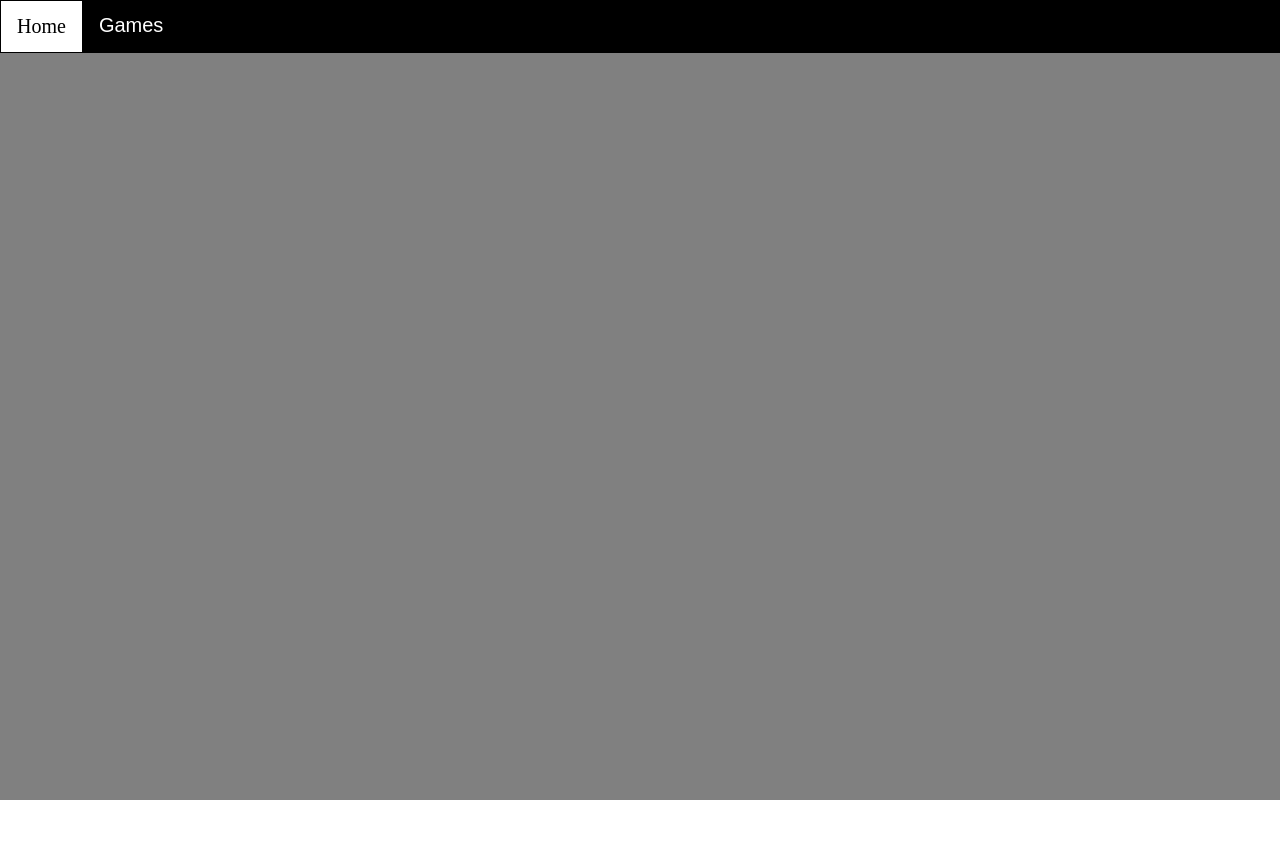
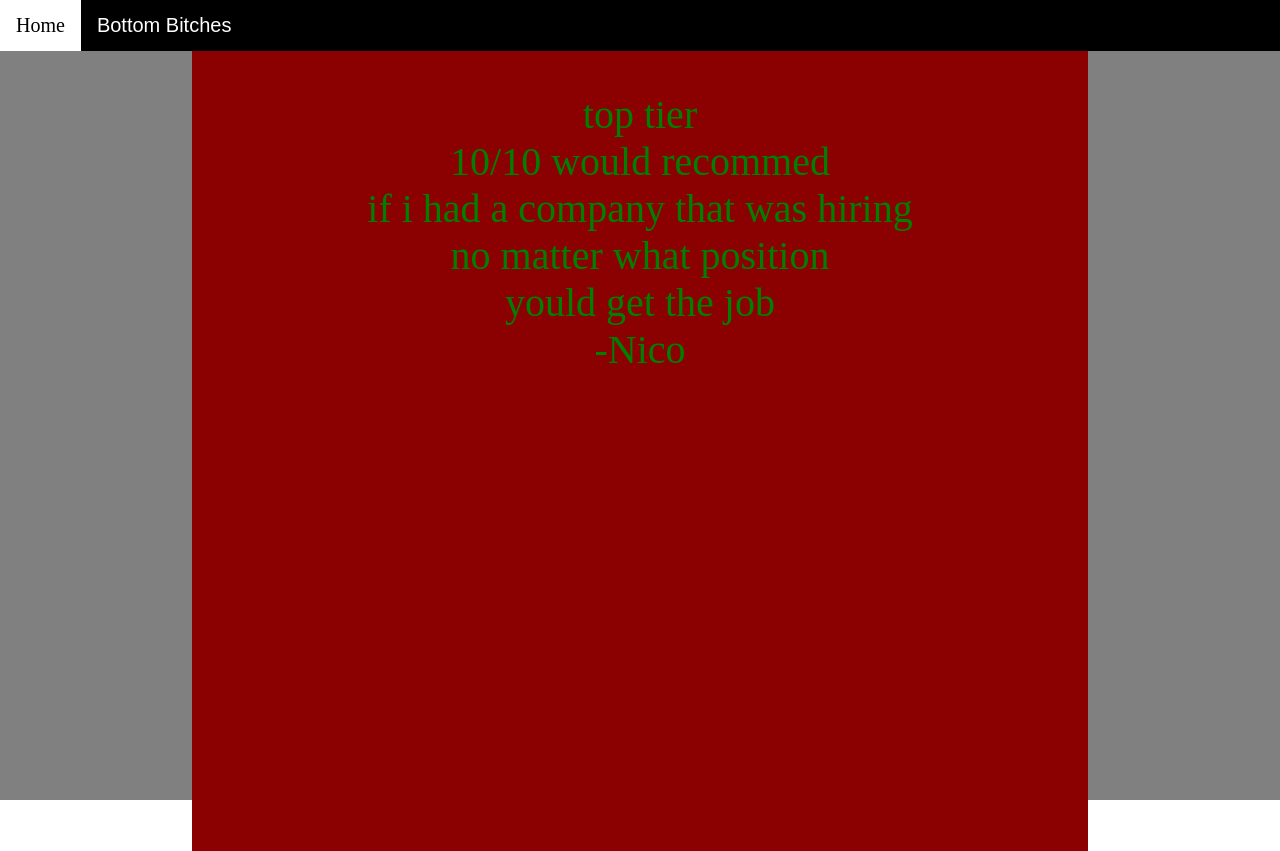
Before and after one commit to Andrewt0/portfolio-site, a React (Create React App) app: page / in a window 1280 px wide. Before the commit the page ends 800 px from the top, so only its background shows below. Built offline with nearby package versions, Linux system fonts and the light colour scheme.

Commit message:
code clean up

```diff
--- a/public/index.html
+++ b/public/index.html
@@ -17,20 +17,10 @@
       work correctly both with client-side routing and a non-root public URL.
       Learn how to configure a non-root public URL by running `npm run build`.
     -->
-    <title>React App</title>
+    <title>Portfolio App</title>
   </head>
   <body>
     <noscript>You need to enable JavaScript to run this app.</noscript>
     <div id="root"></div>
-    <!--
-      This HTML file is a template.
-      If you open it directly in the browser, you will see an empty page.
-
-      You can add webfonts, meta tags, or analytics to this file.
-      The build step will place the bundled scripts into the <body> tag.
-
-      To begin the development, run `npm start` or `yarn start`.
-      To create a production bundle, use `npm run build` or `yarn build`.
-    -->
   </body>
 </html>
--- a/src/main/Main.tsx
+++ b/src/main/Main.tsx
@@ -10,6 +10,16 @@ export const Main:React.FC = () => {
             <div className="Main-header">
               <NavBar />
             </div>
+            <div className="Main-body">
+              <p>
+              top tier<br/>
+              10/10 would recommed<br/>
+              if i had a company that was hiring<br/>
+              no matter what position<br/>
+              yould get the job<br/>
+              -Nico
+              </p>
+            </div>
         </div>
       );
 }
--- a/src/shared/navbar/navbar.tsx
+++ b/src/shared/navbar/navbar.tsx
@@ -21,23 +21,16 @@ export const NavBar:React.FC = () => {
     const contents : Content[] = data.contents;
     const navItems = contents.map((contents, idx)=>
         {
-            //makes sure title was properly set in navcontents.json
-            if(contents.title){
+            const title = contents.title ? contents.title : "Undefined";
+            const referenceLink = contents.referenceLink ? contents.referenceLink : "";
                 //if item has sublinks for dropdown
-                if(contents.subLinks){
-                    return(
-                        <NavItem title={contents.title} subLinks = {contents.subLinks} key={idx}/>
-                    );
-                }
-                if(contents.referenceLink){
-                    return(
-                        <NavItem title={contents.title} referenceLink = {contents.referenceLink} key={idx}/>
-                    );
-                }
+            if(contents.subLinks){
+                return(
+                     <NavItem title={title} subLinks = {contents.subLinks} key={idx}/>
+                );
             }
-            //default return if missing information to form proper item
             return(
-                <NavItem title="Undefined" referenceLink="" key={idx}/>
+                <NavItem title={contents.title} referenceLink = {referenceLink} key={idx}/>
             );
         }
     );
--- a/src/shared/navbar/navcontents.json
+++ b/src/shared/navbar/navcontents.json
@@ -5,14 +5,14 @@
             "referenceLink": "link-to-home"
         },
         {
-            "title": "Games",
+            "title": "Bottom Bitches",
             "subLinks": [
                 {
-                    "title": "Child1",
+                    "title": "Graeme",
                     "referenceLink": "link-to-child1"
                 },
                 {
-                    "title":"Child2",
+                    "title":"Graeme again",
                     "referenceLink":"link-to-child2"
                 }
             ]
--- a/src/shared/navbar/navitem.tsx
+++ b/src/shared/navbar/navitem.tsx
@@ -28,17 +28,14 @@ export const NavItem:React.FC<NavItemProps> = (props) => {
         const navItems = props.subLinks.map((subLinks, idx)=>
         //checks that both properties were properly set in navcontents.json
         {
-            console.log(subLinks);
-            if(subLinks.title && subLinks.referenceLink){
-                return(
-                    <NavLink title={ subLinks.title } referenceLink={ subLinks.referenceLink } key={ idx }/>
-                );
-            } else {
-                //passes default values if either were not properly set
-                return(
-                    <NavLink title="Undefined" referenceLink="" key={idx}  />
-                );
-            }
+            const title = subLinks.title ? subLinks.title : "Undefined";
+            const referenceLink = subLinks.referenceLink ? subLinks.referenceLink : "";
+
+            return (
+                <NavLink title={ title } referenceLink={ referenceLink } key={ idx }/>
+            );
+
+
         }
 
     );
--- a/src/style/colours.css
+++ b/src/style/colours.css
@@ -3,4 +3,6 @@
     --main-text-colour: green;
     --main-accent-colour: black;
     --main-accent-text: white;
+    --secondary-accent-colour: darkred;
+    --secondary-text-colour: darkorange;
 }
--- a/src/style/main.css
+++ b/src/style/main.css
@@ -8,12 +8,25 @@ html, body, #root {
     margin-left: 0px;
 }
 
-.Main-header {
-    color: var(--main-text-colour);
-    width: 100%;
-}
 .Main {
     width: 100%;
     height: 100%;
     background-color: var(--main-bg-colour);
 }
+
+.Main-header {
+    color: var(--main-text-colour);
+    width: 100%;
+}
+
+.Main-body {
+    width: 70%;
+    height: inherit;
+    display: flex;
+    margin: auto;
+    background-color: var(--secondary-accent-colour);
+    color: var(--main-text-colour);
+    font-size: 40px;
+    text-align: center;
+    justify-content: center;
+}
--- a/src/style/navbar.css
+++ b/src/style/navbar.css
@@ -18,7 +18,6 @@ Stylesheet for navbar components
 .navbar a:hover, .dropdown:hover .dropdown-btn, .dropdown-content a:hover {
     background-color: var(--main-accent-text);
     color: var(--main-accent-colour);
-    border: 1px solid var(--main-accent-colour);
 }
 
 .dropdown {
```
Also changed, not shown: src/logo.svg (deleted).
